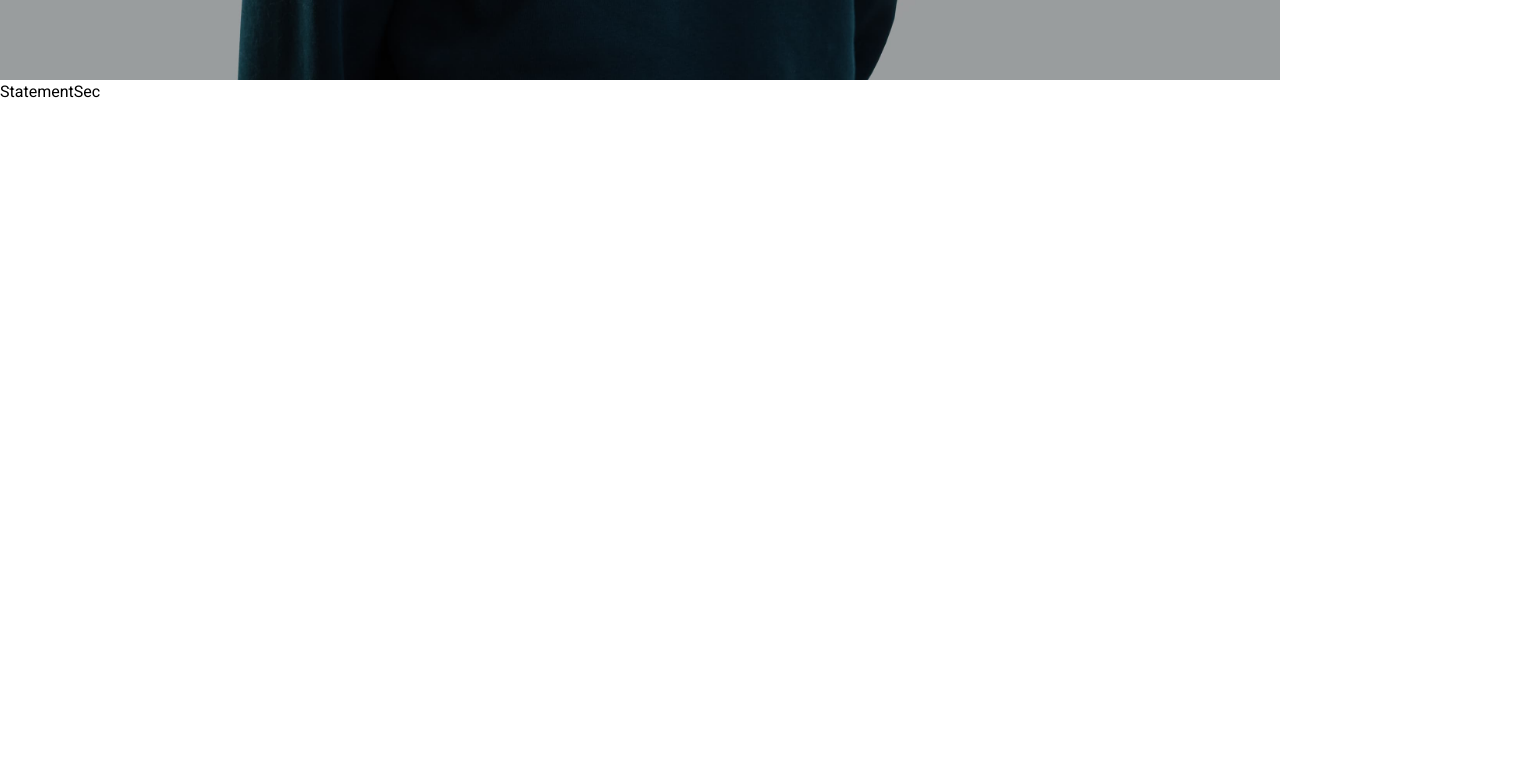
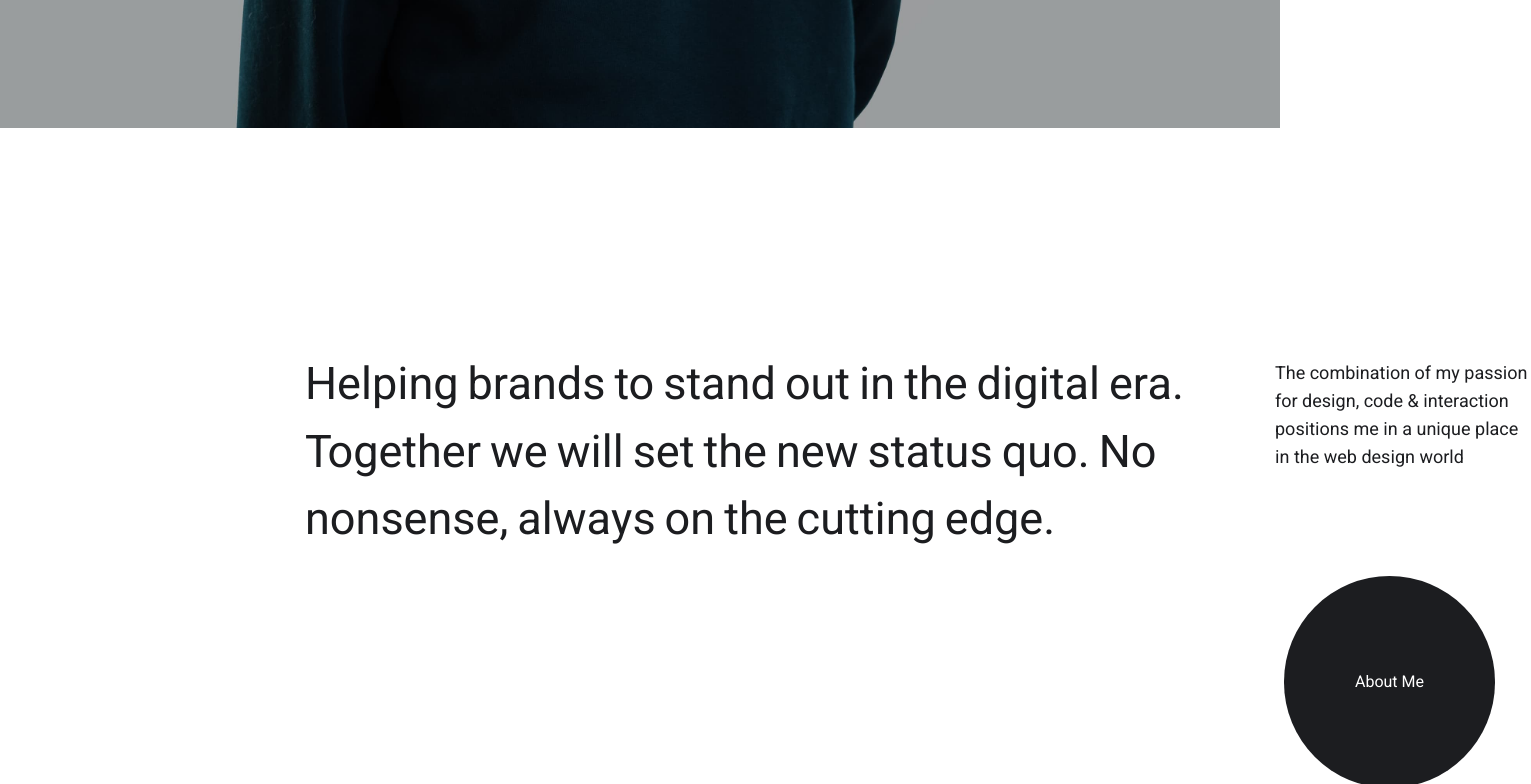
Before and after one commit to dejanheroxd/portfolio-dsn-v2, a React (Vite) app: page / in a window 1280 px wide. Shown: the part 800-1584 px from the top of the page, 1531 px wide, since content can reach past the window. Built offline with nearby package versions, Linux system fonts and the light colour scheme.

Commit message:
Added text reveal animation and btn

```diff
--- a/src/pages/home/HeroSec/HeroSec.jsx
+++ b/src/pages/home/HeroSec/HeroSec.jsx
@@ -5,7 +5,7 @@ import SliderText from "./SliderText";
 
 export default function HeroSec() {
   return (
-    <div className="relative h-[110vh] w-screen bg-dennisGray overflow-hidden">
+    <div className="relative h-[116vh] w-screen bg-dennisGray overflow-hidden">
       <div className="h-full w-full flex justify-center">
         <div className="h-full w-[995px] overflow-hidden">
           <img
--- a/src/pages/home/StatementSec/StatementSec.jsx
+++ b/src/pages/home/StatementSec/StatementSec.jsx
@@ -1,5 +1,53 @@
-import React from "react";
+import React, { useRef } from "react";
+import { motion, useInView } from "framer-motion";
+
+import { slideUp, opacity } from "./anim";
 
 export default function StatementSec() {
-  return <div className="h-[200vh]">StatementSec</div>;
+  const phrase =
+    "Helping brands to stand out in the digital era. Together we will set the new status quo. No nonsense, always on the cutting edge.";
+  const description = useRef(null);
+  const isInView = useInView(description);
+
+  return (
+    <div className="h-[70vh] text-dennisDark">
+      <div className=" h-full flex p-56 pl-[305px]">
+        <div ref={description} className="flex relative">
+          <p className="text-[45px] w-[890px] gap-x-[9px] h-48 flex flex-wrap mr-20">
+            {phrase.split(" ").map((word, index) => (
+              <span
+                className="overflow-hidden  inline-flex relative "
+                key={index}
+              >
+                <motion.span
+                  variants={slideUp}
+                  custom={index}
+                  initial="initial"
+                  animate={isInView ? "open" : "closed"}
+                >
+                  {word}
+                </motion.span>
+              </span>
+            ))}
+          </p>
+          <motion.p
+            className=" w-64 text-lg pt-2"
+            variants={opacity}
+            initial="initial"
+            animate={isInView ? "open" : "closed"}
+          >
+            The combination of my passion for design, code & interaction
+            positions me in a unique place in the web design world
+          </motion.p>
+          <button
+            data-scroll
+            data-scroll-speed={0.1}
+            className="rounded-full right-9 bottom-[-244px] text-white bg-dennisDark absolute py-[94px] px-[71px]"
+          >
+            About Me
+          </button>
+        </div>
+      </div>
+    </div>
+  );
 }
--- /dev/null
+++ b/src/pages/home/StatementSec/anim.js
@@ -0,0 +1,26 @@
+import { delay } from "framer-motion";
+
+export const opacity = {
+  initial: {
+    opacity: 0,
+  },
+  open: {
+    opacity: 1,
+    transition: { duration: 1 },
+  },
+  closed: { opacity: 0, transition: { duration: 1 } },
+};
+
+export const slideUp = {
+  initial: {
+    y: 100,
+  },
+  open: (i) => ({
+    y: 0,
+    transition: { duration: 0.6, delay: 0.01 * i },
+  }),
+  closed: {
+    y: 100,
+    transition: { duration: 0.6 },
+  },
+};
```
